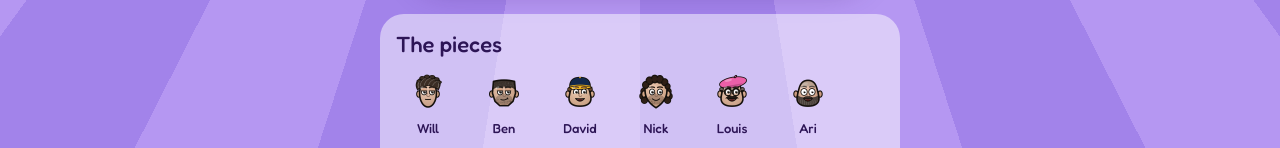
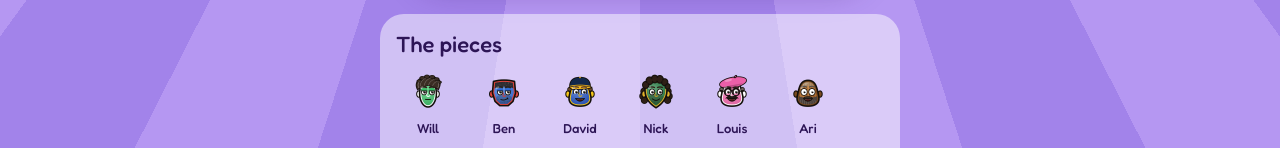
Before and after one commit to wills-htp/Lavender-Snood, a plain HTML site: page index.html in a window 1280 px wide. Shown: the part 804-952 px from the top of the page. Drawn offline with Linux system fonts and the light colour scheme; animation ran at ten frames a second; a web font is replaced by a local one.

Commit message:
Two-tone team colors for every face, no skin tones; remove Tim
Co-Authored-By: Claude Opus 5.5 <noreply@anthropic.com>
Claude-Session: https://claude.ai/code/session_01EeE3Rm7jAstAJAgB73dfF1

```diff
--- a/index.html
+++ b/index.html
@@ -74,21 +74,20 @@ button:focus-visible{outline:3px solid #fff;outline-offset:3px}
 {
 const FACES=[];
 const TOONS=[
- {name:'Will',color:'#2f7de1',skin:'#e4b496',shape:'oval',hair:'swept',hc:'#3b2d24',mouth:'flat',eyes:'calm',browW:6,brow:'#2e231c',nose:1.2},
- {name:'Ben',color:'#e8453c',skin:'#e0ae8e',shape:'chisel',hair:'crop',hc:'#2a2420',facial:'stubble',fc:'#2a2420',mouth:'smirk',eyes:'calm',browW:6.5,brow:'#2a2420'},
- {name:'David',color:'#3fb34f',skin:'#e8b794',shape:'egg',hat:'cap',hatc:'#12284b',brimc:'#f2b51f',hatband:true,hair:'side',hc:'#6b4a2e',mouth:'grin',eyes:'happy',browW:5,brow:'#6b4a2e'},
- {name:'Nick',color:'#f5c518',skin:'#e6b38f',shape:'shield',hair:'medwavy',hc:'#2e1f16',facial:'stubble',fc:'#2e1f16',mouth:'smile',eyes:'normal',browW:5,brow:'#2e1f16'},
- {name:'Louis',color:'#ec5fa8',skin:'#e8b799',shape:'egg',hat:'beret',hatc:'#ec5fa8',hair:'side',hc:'#6e655e',glasses:'round',facial:'mustache',fc:'#2a1f1a',mouth:'grin',eyes:'happy',browW:5,brow:'#2a1f1a'},
- {name:'Ari',color:'#8a5cf0',skin:'#dfa98a',shape:'egg',hair:'buzz',hc:'#9a948c',facial:'beard',fc:'#4a403a',mouth:'grin',eyes:'wide',browW:5,brow:'#5a524c'},
- {name:'Mike',color:'#a0683a',skin:'#efc4a8',shape:'oval',hair:'bowl',hc:'#c9a35a',mouth:'smile',eyes:'normal',browW:5,brow:'#a8844a'},
- {name:'Matt',color:'#9ad41e',skin:'#e3ad8a',shape:'egg',hair:'short',hc:'#2a1d14',glasses:'sun',rainbow:true,facial:'beard',fc:'#2a1d14',mouth:'open',eyes:'normal',browW:5,brow:'#2a1d14'},
- {name:'Karthik',color:'#c9b48a',skin:'#a8714b',shape:'oval',hat:'cap',hatc:'#552583',brimc:'#fdb927',hatband:true,hair:'long',hc:'#1c1714',facial:'bigbeard',beardLen:84,streak:'rgba(205,200,195,.9)',fc:'#221c18',mouth:'oh',eyes:'wide',browW:6,brow:'#1c1714',nose:1.4},
- {name:'Holmes',color:'#a3214a',skin:'#e7b596',shape:'octagon',hat:'cap',hatc:'#a3214a',hair:'side',hc:'#3a3330',facial:'beard',fc:'#a8a29a',mouth:'open',eyes:'squint',browW:5,brow:'#5a524c'},
- {name:'Jon',color:'#ff8a1f',skin:'#d9a582',shape:'squircle',hair:'longwavy',hc:'#2b211b',glasses:'rect',glassc:'#ff4fa3',lens:'rgba(255,214,70,.42)',facial:'beard',fc:'#7d766f',mouth:'grin',eyes:'happy',browW:5,brow:'#2b211b'},
- {name:'Tim',color:'#14b8b0',skin:'#e6b796',shape:'bell',hair:'messy',hc:'#2a1f18',glasses:'rect',facial:'stubble',fc:'#2a1f18',mouth:'smirk',eyes:'calm',browW:5,brow:'#2a1f18'},
- {name:'Andy',color:'#5cc8ff',skin:'#f0c2a5',shape:'shield',hair:'shag',hc:'#b0532e',facial:'stubble',fc:'#8a6a4a',mouth:'toothy',eyes:'happy',browW:5,brow:'#9a4a2a'},
- {name:'Garret',color:'#e9e4d8',skin:'#d9a17c',shape:'squircle',hat:'cap',hatc:'#18181c',facial:'goatee',fc:'#9a948c',mouth:'toothy',cig:true,eyes:'happy',browW:5,brow:'#3a332e'},
- {name:'Jake',color:'#8fe3c2',skin:'#eec6aa',shape:'thin',hat:'cap',hatc:'#8fe3c2',hair:'side',hc:'#8a6a4a',glasses:'round',mouth:'flat',eyes:'calm',browW:5,brow:'#8a6a4a'},
+ {name:'Will',color:'#3cc46a',face:'#3cc46a',accent:'#ffffff',shape:'oval',hair:'swept',hc:'#3b2d24',mouth:'flat',eyes:'calm',browW:6,brow:'#2e231c',nose:1.2},
+ {name:'Ben',color:'#2f6fe0',face:'#2f6fe0',accent:'#e8453c',shape:'chisel',hair:'crop',hc:'#2a2420',facial:'stubble',fc:'#2a2420',mouth:'smirk',eyes:'calm',browW:6.5,brow:'#2a2420'},
+ {name:'David',color:'#2456c8',face:'#2456c8',accent:'#f5c518',shape:'egg',hat:'cap',hatc:'#12284b',brimc:'#f2b51f',hatband:true,hair:'side',hc:'#6b4a2e',mouth:'grin',eyes:'happy',browW:5,brow:'#6b4a2e'},
+ {name:'Nick',color:'#1f7a3e',face:'#1f7a3e',accent:'#e0b12a',shape:'shield',hair:'medwavy',hc:'#2e1f16',facial:'stubble',fc:'#2e1f16',mouth:'smile',eyes:'normal',browW:5,brow:'#2e1f16'},
+ {name:'Louis',color:'#ff6fb5',face:'#ff6fb5',accent:'#ffffff',shape:'egg',hat:'beret',hatc:'#ec5fa8',hair:'side',hc:'#6e655e',glasses:'round',facial:'mustache',fc:'#2a1f1a',mouth:'grin',eyes:'happy',browW:5,brow:'#2a1f1a'},
+ {name:'Ari',color:'#b97a3e',face:'#b97a3e',accent:'#7a4a1e',pattern:'wood',shape:'egg',hair:'buzz',hc:'#9a948c',facial:'beard',fc:'#4a403a',mouth:'grin',eyes:'wide',browW:5,brow:'#5a524c'},
+ {name:'Mike',color:'#c3cad2',face:'#c3cad2',accent:'#e5b627',pattern:'metal',shape:'oval',hair:'bowl',hc:'#c9a35a',mouth:'smile',eyes:'normal',browW:5,brow:'#a8844a'},
+ {name:'Matt',color:'#ffd34d',face:'#ffd34d',accent:'#ffffff',pattern:'rainbow',shape:'egg',hair:'short',hc:'#2a1d14',glasses:'sun',rainbow:true,facial:'beard',fc:'#2a1d14',mouth:'open',eyes:'normal',browW:5,brow:'#2a1d14'},
+ {name:'Karthik',color:'#6a2fb0',face:'#6a2fb0',accent:'#fdb927',shape:'oval',hat:'cap',hatc:'#552583',brimc:'#fdb927',hatband:true,hair:'long',hc:'#1c1714',facial:'bigbeard',beardLen:84,streak:'rgba(205,200,195,.9)',fc:'#221c18',mouth:'oh',eyes:'wide',browW:6,brow:'#1c1714',nose:1.4},
+ {name:'Holmes',color:'#f5d31f',face:'#f5d31f',accent:'#2e9e4f',shape:'octagon',hat:'cap',hatc:'#a3214a',hair:'side',hc:'#3a3330',facial:'beard',fc:'#a8a29a',mouth:'open',eyes:'squint',browW:5,brow:'#5a524c'},
+ {name:'Jon',color:'#c3cad2',face:'#c3cad2',accent:'#2f6fe0',pattern:'metal',shape:'squircle',hair:'longwavy',hc:'#2b211b',glasses:'rect',glassc:'#ff4fa3',lens:'rgba(255,214,70,.42)',facial:'beard',fc:'#7d766f',mouth:'grin',eyes:'happy',browW:5,brow:'#2b211b'},
+ {name:'Andy',color:'#4aa8ff',face:'#4aa8ff',accent:'#ffffff',shape:'shield',hair:'shag',hc:'#b0532e',facial:'stubble',fc:'#8a6a4a',mouth:'toothy',eyes:'happy',browW:5,brow:'#9a4a2a'},
+ {name:'Garret',color:'#2b2b30',face:'#2b2b30',accent:'#e5b627',shape:'squircle',hat:'cap',hatc:'#18181c',facial:'goatee',fc:'#9a948c',mouth:'toothy',cig:true,eyes:'happy',browW:5,brow:'#e5b627'},
+ {name:'Jake',color:'#ff8a1f',face:'#ff8a1f',accent:'#ffffff',shape:'thin',hat:'cap',hatc:'#8fe3c2',hair:'side',hc:'#8a6a4a',glasses:'round',mouth:'flat',eyes:'calm',browW:5,brow:'#8a6a4a'},
 ];
 function toonPath(g,shape){
   g.beginPath();
@@ -108,17 +107,21 @@ function shade(hex,f){const n=parseInt(hex.slice(1),16),c=[n>>16,n>>8&255,n&255]
 function drawToon(g,x,y,size,t){
   const s=size/100;g.save();g.translate(x,y);g.scale(s,s);
   const INK='#14100c';g.lineJoin='round';g.lineCap='round';
-  const base=t.skin||t.color;
-  if(t.skin)g.scale(.9,.9);
+  const base=t.face||t.color,acc=t.accent;
+  if(t.face)g.scale(.9,.9);
   // long hair behind
   if(t.hair==='medwavy'){g.fillStyle=t.hc;g.strokeStyle=INK;g.lineWidth=3;for(const [a,b,r] of [[-44,-6,14],[-48,12,14],[-44,28,12],[44,-6,14],[48,12,14],[44,28,12]]){g.beginPath();g.arc(a,b,r,0,7);g.fill();g.stroke()}}
   if(t.hair==='long'||t.hair==='longwavy'){g.fillStyle=t.hc;for(const [a,b,r] of [[-44,-4,15],[-50,16,16],[-48,36,15],[-40,52,13],[44,-4,15],[50,16,16],[48,36,15],[40,52,13]]){g.beginPath();g.arc(a,b,r,0,7);g.fill()}}
-  if(t.skin){for(const sx of [-1,1]){g.beginPath();g.ellipse(sx*({thin:31,oval:35,pill:34,octagon:54,squircle:50,chisel:47}[t.shape]||46),4,8,12,0,0,7);g.fillStyle=shade(base,-.08);g.fill();g.lineWidth=4;g.strokeStyle=INK;g.stroke()}}
+  if(t.face){for(const sx of [-1,1]){g.beginPath();g.ellipse(sx*({thin:31,oval:35,pill:34,octagon:54,squircle:50,chisel:47}[t.shape]||46),4,8,12,0,0,7);g.fillStyle=acc||shade(base,-.08);g.fill();g.lineWidth=4;g.strokeStyle=INK;g.stroke()}}
   // body
   toonPath(g,t.shape);
-  const gr=g.createRadialGradient(-14,-18,6,0,0,58);gr.addColorStop(0,shade(base,.3));gr.addColorStop(1,shade(base,-.15));
+  let gr=g.createRadialGradient(-14,-18,6,0,0,58);gr.addColorStop(0,shade(base,.3));gr.addColorStop(1,shade(base,-.15));
+  if(t.pattern==='rainbow'){gr=g.createLinearGradient(-40,-50,40,50);['#ff4d6d','#ff9f1c','#ffe14d','#4dd97a','#4db8ff','#9b6bff'].forEach((c,i)=>gr.addColorStop(i/5,c))}
+  else if(t.pattern==='metal'){gr=g.createLinearGradient(-45,-50,45,50);[['#f7f9fb',0],['#b9c1c9',.35],['#eef1f4',.55],['#8f98a2',1]].forEach(([c,o])=>gr.addColorStop(o,c))}
+  else if(t.pattern==='wood'){gr=g.createLinearGradient(-45,0,45,0);gr.addColorStop(0,'#a8692f');gr.addColorStop(.5,'#c98a4b');gr.addColorStop(1,'#a0622b')}
   g.fillStyle=gr;g.fill();
   g.save();toonPath(g,t.shape);g.clip();
+  if(t.pattern==='wood'){g.strokeStyle='rgba(90,48,18,.45)';g.lineWidth=2;for(let x=-50;x<=50;x+=9){g.beginPath();g.moveTo(x,-60);g.bezierCurveTo(x+6,-20,x-6,20,x+3,60);g.stroke()}g.beginPath();g.ellipse(-18,-28,5,9,0,0,7);g.ellipse(22,16,4,7,0,0,7);g.stroke()}
   // stubble / beard clipped to body
   if(t.facial==='stubble'){g.fillStyle=t.fc;g.globalAlpha=.28;g.beginPath();g.ellipse(0,24,32,20,0,0,7);g.fill();g.globalAlpha=.55;for(let i=0;i<60;i++){const a=Math.random()*Math.PI,r=14+Math.random()*16;g.fillRect(Math.cos(a)*r*1.5-1,22+Math.sin(a)*r*.7,1.6,1.6)}g.globalAlpha=1}
   if(t.facial==='beard'||t.facial==='bigbeard'){g.fillStyle=t.fc;g.beginPath();g.moveTo(-42,4);g.quadraticCurveTo(-40,t.facial==='bigbeard'?70:50,0,t.facial==='bigbeard'?72:52);g.quadraticCurveTo(40,t.facial==='bigbeard'?70:50,42,4);g.quadraticCurveTo(30,22,0,14);g.quadraticCurveTo(-30,22,-42,4);g.fill();
@@ -128,7 +131,8 @@ function drawToon(g,x,y,size,t){
     g.globalAlpha=1;g.fillStyle=shade(t.hc,.25);for(let i=0;i<90;i++){const x=-48+Math.random()*96,y=-44+Math.random()*24;g.fillRect(x,y,1.4,1.4)}}
   if(t.hair==='buzz'){g.fillStyle=t.hc;g.globalAlpha=.45;g.beginPath();g.ellipse(0,-44,44,18,0,0,7);g.fill();g.globalAlpha=1}
   g.restore();
-  toonPath(g,t.shape);g.lineWidth=t.skin?6:5;g.strokeStyle=INK;g.stroke();
+  if(acc){g.save();toonPath(g,t.shape);g.clip();toonPath(g,t.shape);g.lineWidth=13;g.strokeStyle=acc;g.stroke();g.restore()}
+  toonPath(g,t.shape);g.lineWidth=t.face?6:5;g.strokeStyle=INK;g.stroke();
   if(t.beardLen){g.fillStyle=t.fc;g.strokeStyle=INK;g.lineWidth=4;g.beginPath();g.moveTo(-36,28);g.bezierCurveTo(-34,60,-14,t.beardLen,0,t.beardLen+4);g.bezierCurveTo(14,t.beardLen,34,60,36,28);g.closePath();g.fill();g.stroke();
     g.strokeStyle=t.streak||'rgba(200,195,190,.55)';g.lineWidth=t.streak?3:1.8;for(let x=-24;x<=24;x+=8){g.beginPath();g.moveTo(x,38);g.quadraticCurveTo(x*1.1+3,58,x*.5,t.beardLen-6);g.stroke()}g.strokeStyle=INK}
   // hair on top
@@ -180,7 +184,7 @@ function drawToon(g,x,y,size,t){
     if(t.glasses==='round'){g.strokeStyle=INK;g.lineWidth=4;g.beginPath();g.arc(-ex,ey,14,0,7);g.moveTo(ex+14,ey);g.arc(ex,ey,14,0,7);g.moveTo(-1,ey-2);g.quadraticCurveTo(0,ey-5,1,ey-2);g.moveTo(-ex-14,ey-2);g.lineTo(-44,ey-6);g.moveTo(ex+14,ey-2);g.lineTo(44,ey-6);g.stroke()}
   }
   // nose
-  if(t.skin){g.strokeStyle=shade(base,-.4);g.lineWidth=3;g.beginPath();g.moveTo(-2,0);g.quadraticCurveTo(-7*(t.nose||1),12,0,13);g.quadraticCurveTo(5,13,7,10);g.stroke()}else{g.fillStyle=shade(t.color,-.25);g.beginPath();g.ellipse(0,9,5,4,0,0,7);g.fill()}
+  if(t.face){g.strokeStyle=acc?(acc==='#ffffff'?'#ffffff':shade(acc,-.1)):shade(base,-.4);g.lineWidth=3.5;g.beginPath();g.moveTo(-2,0);g.quadraticCurveTo(-7*(t.nose||1),12,0,13);g.quadraticCurveTo(5,13,7,10);g.stroke()}else{g.fillStyle=shade(t.color,-.25);g.beginPath();g.ellipse(0,9,5,4,0,0,7);g.fill()}
   // mustache
   if(t.stache||t.facial==='mustache'||t.facial==='beard'||t.facial==='bigbeard'||t.facial==='goatee'){g.fillStyle=t.sc||t.fc;g.save();if(t.facial==='mustache'){g.translate(0,17);g.scale(1.4,1.5);g.translate(0,-17)}g.beginPath();g.moveTo(-17,19);g.quadraticCurveTo(-8,10,0,15);g.quadraticCurveTo(8,10,17,19);g.quadraticCurveTo(8,17,0,19);g.quadraticCurveTo(-8,17,-17,19);g.fill();g.strokeStyle=INK;g.lineWidth=1.5;g.stroke();g.restore()}
   if(t.facial==='goatee'){g.fillStyle=t.fc;g.beginPath();g.moveTo(-9,32);g.quadraticCurveTo(0,48,9,32);g.closePath();g.fill()}
```
Also changed, not shown: src/toons.js (+25 -21 lines), 1 other file.
